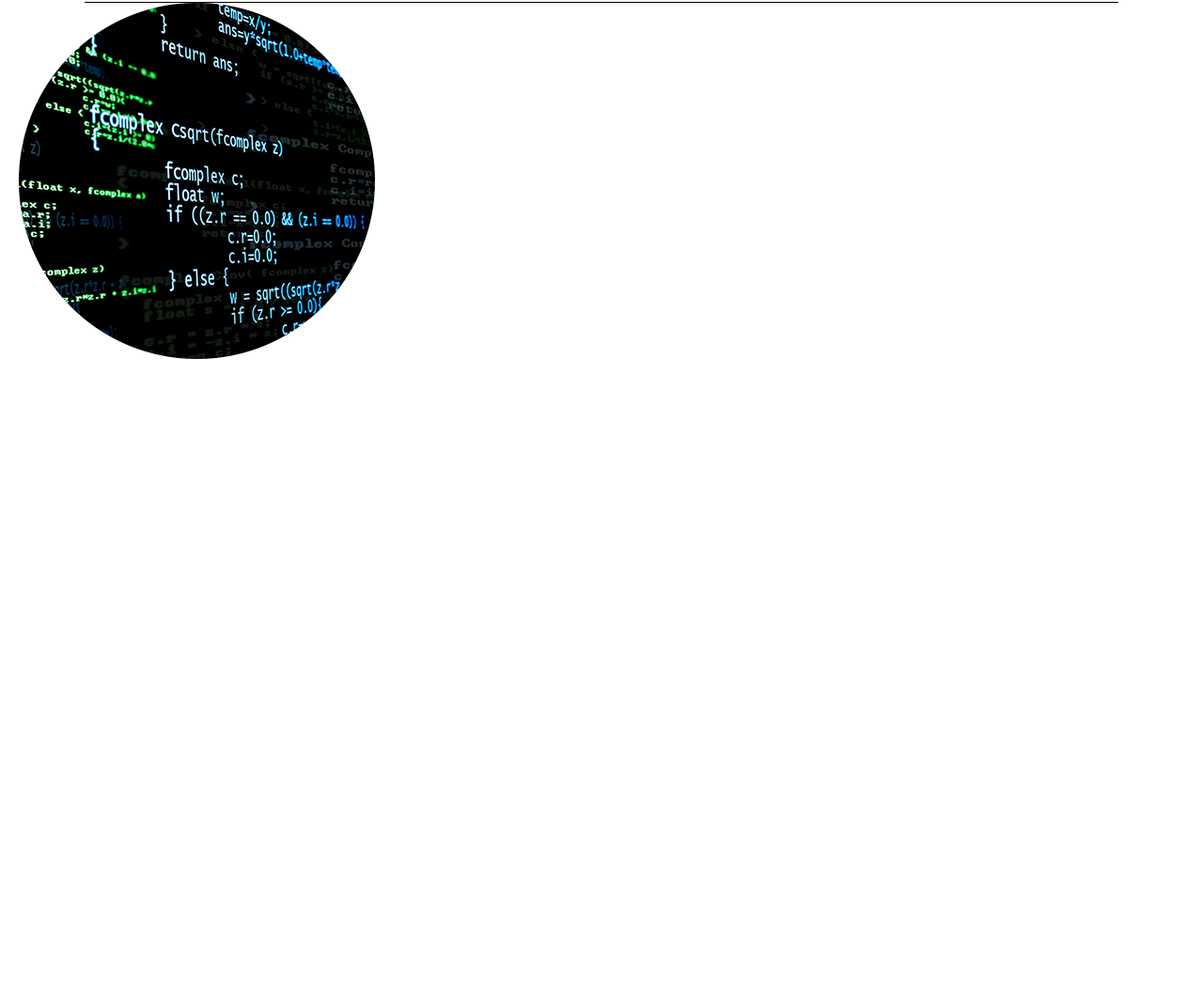
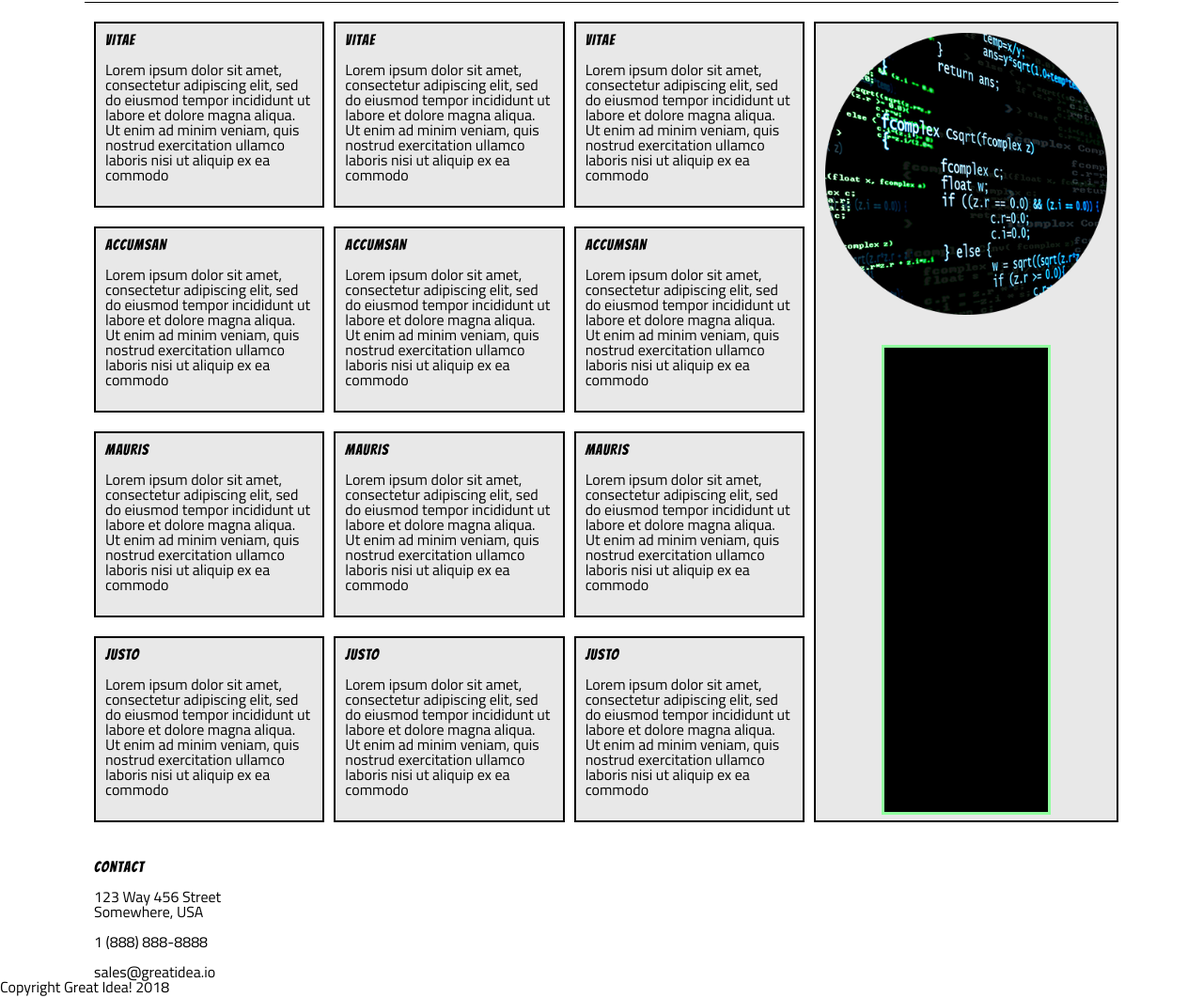
Before and after one commit to Pwolfe39/Lambda-Great-Idea-Flexbox, a plain HTML site: page great-idea/products.html in a window 1280 px wide. Shown: the part 236-1298 px from the top of the page at 94% size. Before the commit the page ends 800 px from the top, so only its background shows below. Drawn offline with Linux system fonts and the light colour scheme.

Commit message:
Product page complete

```diff
--- a/great-idea/css/index.css
+++ b/great-idea/css/index.css
@@ -85,7 +85,7 @@ a {
 }
 
 .logo {
-    margin-left: 90px;
+
     margin-top: -10px;
     position: absolute;
 }
@@ -218,6 +218,7 @@ button {
     justify-content: center;
 }
 
+
 .services-h1-text {
     width: 1100px;
     margin-top: 40px;
--- a/great-idea/css/products.css
+++ b/great-idea/css/products.css
@@ -0,0 +1,163 @@
+
+html, body, div, span, applet, object, iframe,
+h1, h2, h3, h4, h5, h6, p, blockquote, pre,
+a, abbr, acronym, address, big, cite, code,
+del, dfn, em, img, ins, kbd, q, s, samp,
+small, strike, strong, sub, sup, tt, var,
+b, u, i, center,
+dl, dt, dd, ol, ul, li,
+fieldset, form, label, legend,
+table, caption, tbody, tfoot, thead, tr, th, td,
+article, aside, canvas, details, embed,
+figure, figcaption, footer, header, hgroup,
+menu, nav, output, ruby, section, summary,
+time, mark, audio, video {
+	margin: 0;
+	padding: 0;
+	border: 0;
+	font-size: 100%;
+	font: inherit;
+	vertical-align: baseline;
+}
+/* HTML5 display-role reset for older browsers */
+article, aside, details, figcaption, figure,
+footer, header, hgroup, menu, nav, section {
+	display: block;
+}
+body {
+	line-height: 1;
+}
+ol, ul {
+	list-style: none;
+}
+blockquote, q {
+	quotes: none;
+}
+blockquote:before, blockquote:after,
+q:before, q:after {
+	content: '';
+	content: none;
+}
+table {
+	border-collapse: collapse;
+	border-spacing: 0;
+}
+
+/* Set every element's box-sizing to border-box */
+* {
+    box-sizing: border-box;
+}
+
+html, body {
+    height: 100%;
+    font-family: 'Titillium Web', sans-serif;
+
+}
+
+h2, h3, h4, h5 {
+    font-family: 'Bangers', cursive;
+    letter-spacing: 1px;
+    margin-bottom: 15px;
+}
+
+
+/* Products CSS /////////////////////////////////*/
+
+.container-one {
+    display: flex;
+    justify-content: center;
+    padding-bottom: 70px
+}
+.navigation {
+    width: 1100px;
+    height: 60px;
+    padding-top: 20px;
+    background-color: #88B9DF;
+    border: 1px solid #000B1B;
+    position: fixed;
+    z-index: 1;
+}
+
+a {
+    margin-left: 70px;
+    text-decoration: none;
+    color: /*#C0C0C0;*/ black;
+}
+
+.logo {
+    margin-left: 90px;
+    margin-top: -10px;
+    position: absolute;
+}
+
+h1 {
+    font-family: 'Bangers', cursive;
+    margin-bottom: 15px;
+    font-size: 30px;
+}
+
+.services-header {
+    display: flex;
+    justify-content: center;
+}
+
+.services-h1-text {
+    width: 1100px;
+    margin-top: 40px;
+    padding-bottom: 35px;
+    border-bottom: 1px solid black;
+}
+
+.container-prod {
+    display: flex;
+    justify-content: flex-end;
+}
+
+
+/*  product categories////////////////////////////*/
+
+.wrap {
+    width: 1100px;
+    display: flex;
+    justify-content: center;
+    margin: 0 auto;
+}
+
+.section-one-products {
+    border: 2px solid black;
+    background-color: #e8e8e8;
+    margin-left: 10px;
+    margin-top: 20px;
+    padding: 10px 10px 25px 10px;
+}
+
+.img-tech {
+    width: 300px;
+}
+
+.black-div {
+    width: 180px;
+    height: 500px;
+    background-color: black;
+    margin: 0 auto;
+    position: relative;
+    top: 30px;
+    border: 3px solid #91ff9f;
+}
+
+
+.contact-info {
+   display: flex;
+    justify-content: center;
+}
+
+.address {
+    margin-right: 880px;
+    margin-top: 40px;
+    width: 200px;
+}
+
+.copyright {
+  display: inline-block;
+
+}
--- a/great-idea/products.html
+++ b/great-idea/products.html
@@ -7,7 +7,7 @@
   <title>Great Idea!</title>
 
   <link href="https://fonts.googleapis.com/css?family=Bangers|Titillium+Web" rel="stylesheet">
-  <link rel="stylesheet" href="css/index.css">
+  <link rel="stylesheet" href="css/products.css">
 
   <!--[if lt IE 9]>
     <script src="https://cdnjs.cloudflare.com/ajax/libs/html5shiv/3.7.3/html5shiv.js"></script>
@@ -18,7 +18,7 @@
     <div class="container-one">
         <nav class="navigation">
           <a href="services.html">Service</a>
-          <a href="#">Product</a>
+          <a href="products.html">Product</a>
           <a href="#">Vision</a>
           <a href="#">Features</a>
           <a href="#">About</a>
@@ -33,12 +33,82 @@
           <p>Our products provide the best digital value in nulla suscipit interdum diam at maximus. Proin vitae tellus rutrum, accumsan nunc sit amet, iaculis tortor. Mauris consectetur feugiat justo quis aliquet. Curabitur cursus et justo eu consequat. Fusce finibus sem neque, sed faucibus nibh pellentesque eleifend. Mauris euismod facilisis iaculis.</p>
         </div>
     </section>
+     <div class="wrap">
+    <section class="product-categories">
+        <div class="section-one-products">
+          <h3>VITAE</h3>
+          <p>Lorem ipsum dolor sit amet, consectetur adipiscing elit, sed do eiusmod tempor incididunt ut labore et dolore magna aliqua. Ut enim ad minim veniam, quis nostrud exercitation ullamco laboris nisi ut aliquip ex ea commodo </p>
+        </div>
+        <div class="section-one-products">
+          <h3>ACCUMSAN</h3>
+          <p>Lorem ipsum dolor sit amet, consectetur adipiscing elit, sed do eiusmod tempor incididunt ut labore et dolore magna aliqua. Ut enim ad minim veniam, quis nostrud exercitation ullamco laboris nisi ut aliquip ex ea commodo </p>
+        </div>
+        <div class="section-one-products">
+          <h3>MAURIS</h3>
+          <p>Lorem ipsum dolor sit amet, consectetur adipiscing elit, sed do eiusmod tempor incididunt ut labore et dolore magna aliqua. Ut enim ad minim veniam, quis nostrud exercitation ullamco laboris nisi ut aliquip ex ea commodo </p>
+        </div>
+        <div class="section-one-products">
+          <h3>JUSTO</h3>
+          <p>Lorem ipsum dolor sit amet, consectetur adipiscing elit, sed do eiusmod tempor incididunt ut labore et dolore magna aliqua. Ut enim ad minim veniam, quis nostrud exercitation ullamco laboris nisi ut aliquip ex ea commodo </p>
+        </div>
+     </section>
 
-    <section class="container-prod">
-        <div class="tech-img">
-          <img class="img-container tech-img" src="img/header-img.png" alt="Image of a code">
+      <section class="product-categories-2">
+        <div class="section-one-products">
+          <h3>VITAE</h3>
+          <p>Lorem ipsum dolor sit amet, consectetur adipiscing elit, sed do eiusmod tempor incididunt ut labore et dolore magna aliqua. Ut enim ad minim veniam, quis nostrud exercitation ullamco laboris nisi ut aliquip ex ea commodo </p>
         </div>
-    </section>
+        <div class="section-one-products">
+          <h3>ACCUMSAN</h3>
+          <p>Lorem ipsum dolor sit amet, consectetur adipiscing elit, sed do eiusmod tempor incididunt ut labore et dolore magna aliqua. Ut enim ad minim veniam, quis nostrud exercitation ullamco laboris nisi ut aliquip ex ea commodo </p>
+        </div>
+        <div class="section-one-products">
+          <h3>MAURIS</h3>
+          <p>Lorem ipsum dolor sit amet, consectetur adipiscing elit, sed do eiusmod tempor incididunt ut labore et dolore magna aliqua. Ut enim ad minim veniam, quis nostrud exercitation ullamco laboris nisi ut aliquip ex ea commodo </p>
+        </div>
+        <div class="section-one-products">
+          <h3>JUSTO</h3>
+          <p>Lorem ipsum dolor sit amet, consectetur adipiscing elit, sed do eiusmod tempor incididunt ut labore et dolore magna aliqua. Ut enim ad minim veniam, quis nostrud exercitation ullamco laboris nisi ut aliquip ex ea commodo </p>
+        </div>
+      </section>
+      <section class="product-categories-3">
+        <div class="section-one-products">
+          <h3>VITAE</h3>
+          <p>Lorem ipsum dolor sit amet, consectetur adipiscing elit, sed do eiusmod tempor incididunt ut labore et dolore magna aliqua. Ut enim ad minim veniam, quis nostrud exercitation ullamco laboris nisi ut aliquip ex ea commodo </p>
+        </div>
+        <div class="section-one-products">
+          <h3>ACCUMSAN</h3>
+          <p>Lorem ipsum dolor sit amet, consectetur adipiscing elit, sed do eiusmod tempor incididunt ut labore et dolore magna aliqua. Ut enim ad minim veniam, quis nostrud exercitation ullamco laboris nisi ut aliquip ex ea commodo </p>
+        </div>
+        <div class="section-one-products">
+          <h3>MAURIS</h3>
+          <p>Lorem ipsum dolor sit amet, consectetur adipiscing elit, sed do eiusmod tempor incididunt ut labore et dolore magna aliqua. Ut enim ad minim veniam, quis nostrud exercitation ullamco laboris nisi ut aliquip ex ea commodo </p>
+        </div>
+        <div class="section-one-products">
+          <h3>JUSTO</h3>
+          <p>Lorem ipsum dolor sit amet, consectetur adipiscing elit, sed do eiusmod tempor incididunt ut labore et dolore magna aliqua. Ut enim ad minim veniam, quis nostrud exercitation ullamco laboris nisi ut aliquip ex ea commodo </p>
+        </div>
 
+      </section>
+      <section class="section-one-products ">
+         <img class="img-container img-tech" src="img/header-img.png" alt="Image of a code">
+        <div class="black-div">
+        </div>
+     </section>
+    </div>
+
+    <address class="contact-info">
+        <div class="address">
+          <h3>Contact</h3>
+          <p>123 Way 456 Street
+           Somewhere, USA<br><br>
+            1 (888) 888-8888<br><br>
+            sales@greatidea.io</p>
+        </div>
+     </address>
+
+     <footer class="copyright">
+       <p class="copy-right">Copyright Great Idea! 2018</p>
+     </footer>
   </body>
 </html>
```
Also changed, not shown: great-idea/index.html (+1 -1 lines), great-idea/services.html (+1 -1 lines).
